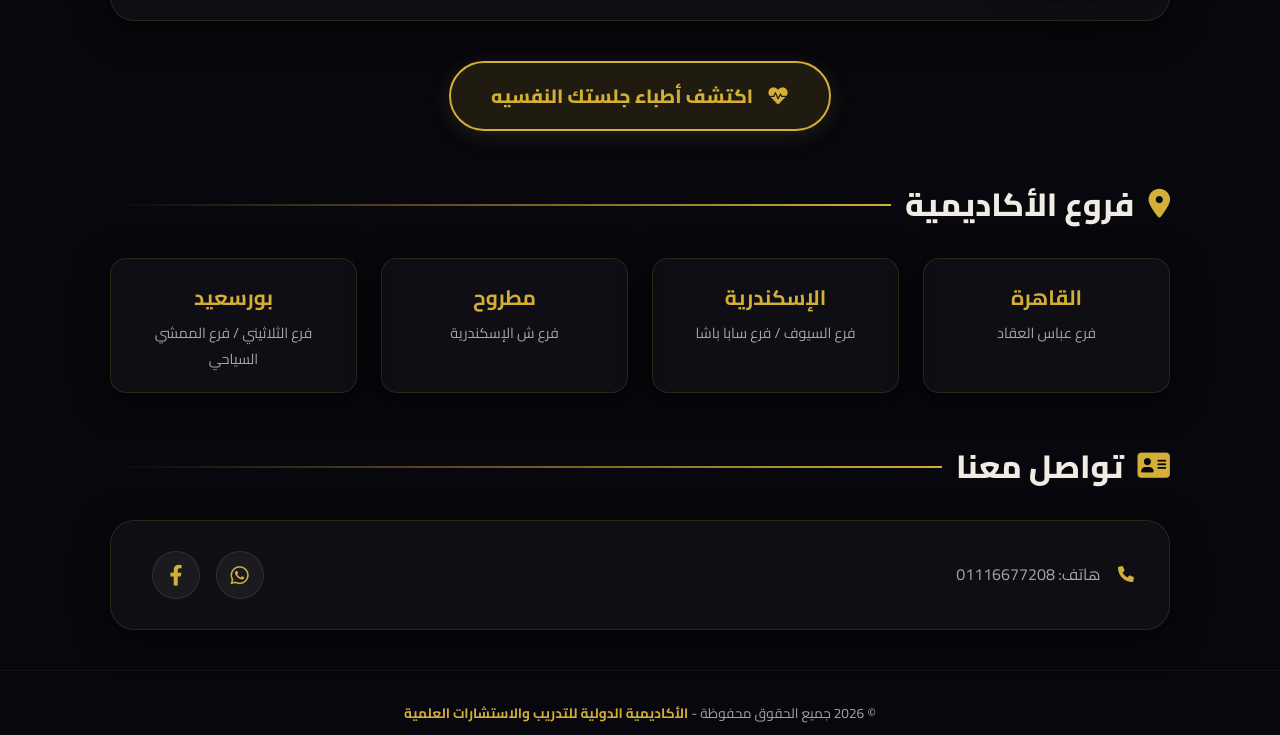
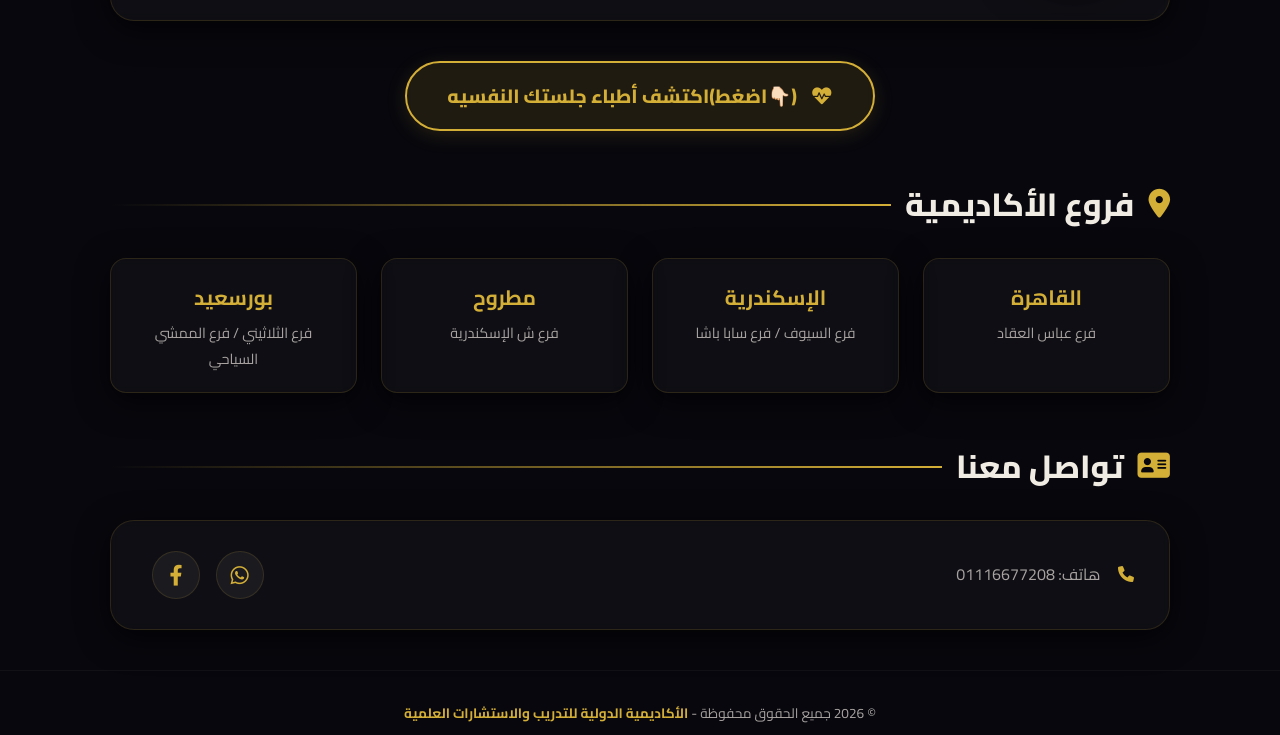
Before and after one commit to ahmedabdoaonew-max/-, a plain HTML site: page index.html in a window 1280 px wide. Shown: the part 2314-3049 px from the top of the page. Drawn offline with Linux system fonts and the light colour scheme.

Commit message:
Update text for better clarity in index.html

```diff
--- a/index.html
+++ b/index.html
@@ -125,7 +125,7 @@
        onmouseover="this.style.background='var(--accent-gold)'; this.style.color='#07070d'; this.style.transform='scale(1.05)'; this.style.boxShadow='0 8px 32px rgba(212, 175, 55, 0.3)';"
        onmouseout="this.style.background='rgba(212, 175, 55, 0.12)'; this.style.color='var(--accent-gold)'; this.style.transform='scale(1)'; this.style.boxShadow='0 4px 20px rgba(212, 175, 55, 0.15)';">
         <i class="fas fa-heartbeat" style="margin-left: 10px;"></i>
-        اكتشف أطباء جلستك النفسيه
+    (👇🏻اضغط)اكتشف أطباء جلستك النفسيه
     </a>
 </div>
 
```
